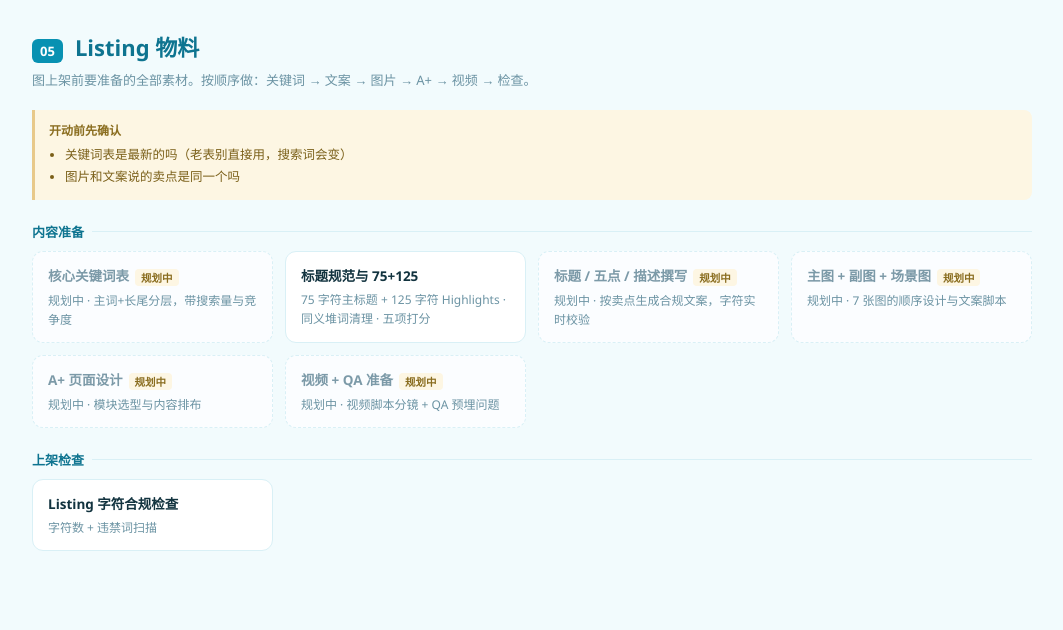
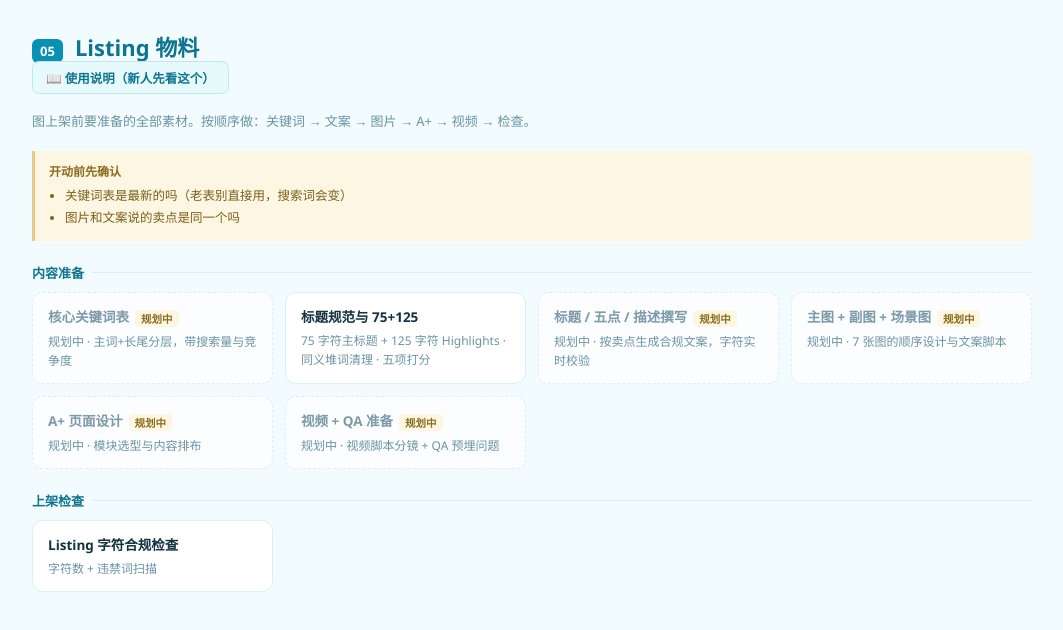
Before and after one commit to SQ-eng-source/SQ-amazon-toolbox, a plain HTML site: page tools/hub-listing.html in a window 1280 px wide. Shown: the whole page, without its empty margins (108-1171 px from the left). Drawn offline with Linux system fonts and the light colour scheme.

Commit message:
新增 5 份工具使用说明（新人向），并在各工具页/板块页/首页加说明入口

```diff
--- a/tools/hub-listing.html
+++ b/tools/hub-listing.html
@@ -32,7 +32,8 @@ body{background:var(--bg);color:var(--ink);padding:30px 26px}
 </head>
 <body>
 <div class="wrap">
-<div class="hd"><span class="no">05</span><h1>Listing 物料</h1></div><p class="intro">图上架前要准备的全部素材。按顺序做：关键词 → 文案 → 图片 → A+ → 视频 → 检查。</p><div class="check"><b>开动前先确认</b><ul><li>关键词表是最新的吗（老表别直接用，搜索词会变）</li><li>图片和文案说的卖点是同一个吗</li></ul></div><div class="grp"><h2>内容准备</h2><div class="cards"><div class="card todo"><b>核心关键词表<span class="tag">规划中</span></b><p>规划中 · 主词+长尾分层，带搜索量与竞争度</p></div><a class="card" href="title-case.html" onclick="return openTool('title-case','标题规范与 75+125')"><b>标题规范与 75+125</b><p>75 字符主标题 + 125 字符 Highlights · 同义堆词清理 · 五项打分</p></a><div class="card todo"><b>标题 / 五点 / 描述撰写<span class="tag">规划中</span></b><p>规划中 · 按卖点生成合规文案，字符实时校验</p></div><div class="card todo"><b>主图 + 副图 + 场景图<span class="tag">规划中</span></b><p>规划中 · 7 张图的顺序设计与文案脚本</p></div><div class="card todo"><b>A+ 页面设计<span class="tag">规划中</span></b><p>规划中 · 模块选型与内容排布</p></div><div class="card todo"><b>视频 + QA 准备<span class="tag">规划中</span></b><p>规划中 · 视频脚本分镜 + QA 预埋问题</p></div></div></div><div class="grp"><h2>上架检查</h2><div class="cards"><a class="card" href="listing-checker.html" onclick="return openTool('listing-checker','Listing 字符合规检查')"><b>Listing 字符合规检查</b><p>字符数 + 违禁词扫描</p></a></div></div></div>
+<div class="hd"><span class="no">05</span><h1>Listing 物料</h1></div><p style="margin:-8px 0 16px"><a href="../guides/index.html" style="display:inline-block;font-size:12.5px;color:#0e7490;background:#e6fafc;border:1px solid #bfe7f2;border-radius:7px;padding:6px 13px;text-decoration:none;font-weight:600">📖 使用说明（新人先看这个）</a></p>
+<p class="intro">图上架前要准备的全部素材。按顺序做：关键词 → 文案 → 图片 → A+ → 视频 → 检查。</p><div class="check"><b>开动前先确认</b><ul><li>关键词表是最新的吗（老表别直接用，搜索词会变）</li><li>图片和文案说的卖点是同一个吗</li></ul></div><div class="grp"><h2>内容准备</h2><div class="cards"><div class="card todo"><b>核心关键词表<span class="tag">规划中</span></b><p>规划中 · 主词+长尾分层，带搜索量与竞争度</p></div><a class="card" href="title-case.html" onclick="return openTool('title-case','标题规范与 75+125')"><b>标题规范与 75+125</b><p>75 字符主标题 + 125 字符 Highlights · 同义堆词清理 · 五项打分</p></a><div class="card todo"><b>标题 / 五点 / 描述撰写<span class="tag">规划中</span></b><p>规划中 · 按卖点生成合规文案，字符实时校验</p></div><div class="card todo"><b>主图 + 副图 + 场景图<span class="tag">规划中</span></b><p>规划中 · 7 张图的顺序设计与文案脚本</p></div><div class="card todo"><b>A+ 页面设计<span class="tag">规划中</span></b><p>规划中 · 模块选型与内容排布</p></div><div class="card todo"><b>视频 + QA 准备<span class="tag">规划中</span></b><p>规划中 · 视频脚本分镜 + QA 预埋问题</p></div></div></div><div class="grp"><h2>上架检查</h2><div class="cards"><a class="card" href="listing-checker.html" onclick="return openTool('listing-checker','Listing 字符合规检查')"><b>Listing 字符合规检查</b><p>字符数 + 违禁词扫描</p></a></div></div></div>
 <script>
 function openTool(fid,name){
   try{
```
